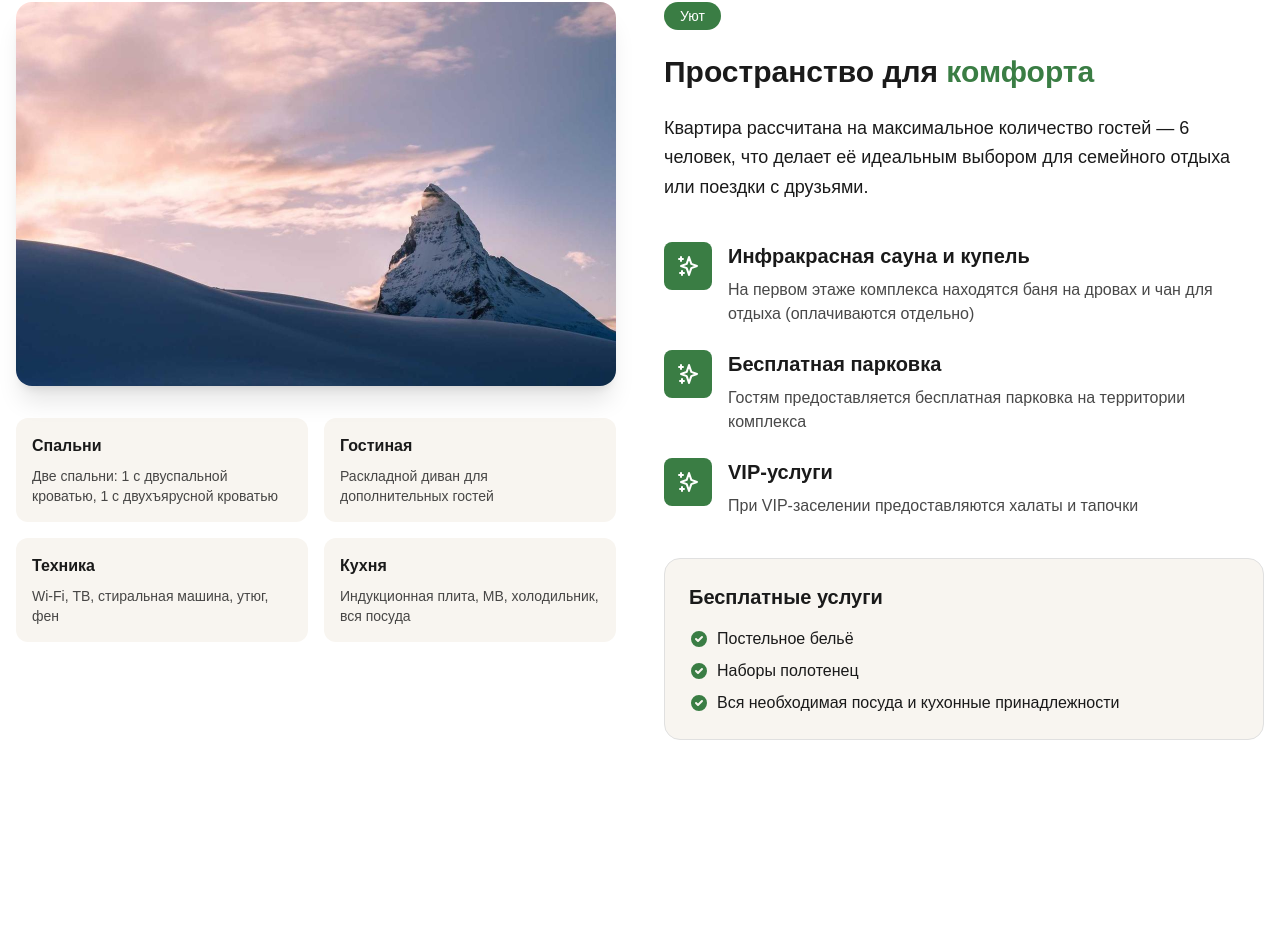
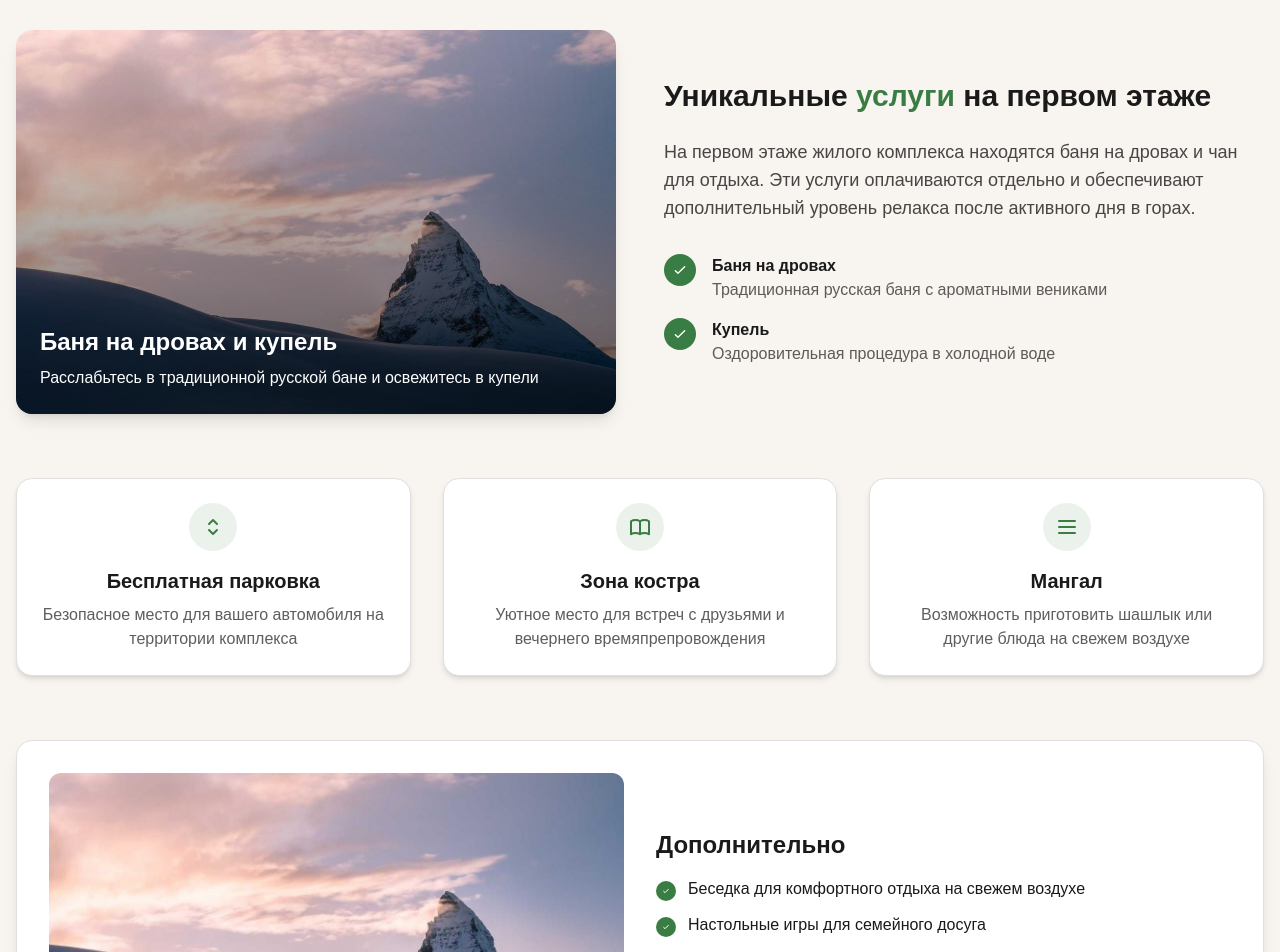
Before and after one commit to Biaslan-git/apartments-landing, a Next.js app: page / in a window 1280 px wide. Shown: the part 4462-5414 px from the top of the page. Before the commit the page ends 5266 px from the top, so only its background shows below. Built offline with nearby package versions, Linux system fonts and the light colour scheme.

Commit message:
feat(AddItionAmenities)

```diff
--- a/app/page.tsx
+++ b/app/page.tsx
@@ -2,6 +2,7 @@ import Hero from "@/components/Hero";
 import ApartmentDescription from "@/components/ApartmentDescription";
 import SleepingAreas from "@/components/SleepingAreas";
 import KitchenAndTech from "@/components/KitchenAndTech";
+import AdditionalAmenities from "@/components/AdditionalAmenities";
 import AmenitiesAndAccommodation from "@/components/AmenitiesAndAccommodation";
 
 export default function Home() {
@@ -11,6 +12,7 @@ export default function Home() {
       <ApartmentDescription />
       <SleepingAreas />
       <KitchenAndTech />
+      <AdditionalAmenities />
       <AmenitiesAndAccommodation />
     </main>
   );
--- /dev/null
+++ b/components/AdditionalAmenities.tsx
@@ -0,0 +1,147 @@
+import Image from "next/image";
+
+const AdditionalAmenities = () => {
+  return (
+    <div className="py-16 px-4 bg-[#F8F5F0]">
+      <div className="max-w-7xl mx-auto">
+        <div className="text-center mb-16">
+          <h2 className="text-4xl md:text-5xl font-bold text-[#1A1A1A] mb-4">
+            Дополнительные удобства и развлечения
+          </h2>
+          <p className="text-xl text-[#1A1A1A]/80 max-w-3xl mx-auto">
+            Помимо уюта апартаментов, у вас есть доступ к дополнительным услугам и зонам отдыха
+          </p>
+        </div>
+
+        <div className="grid lg:grid-cols-2 gap-12 mb-16">
+          <div className="relative h-96 rounded-2xl overflow-hidden shadow-lg">
+            <Image
+              src="/temp.jpg"
+              alt="Баня на дровах и купель в Домбае"
+              fill
+              style={{ objectFit: 'cover' }}
+              className="object-cover"
+            />
+            <div className="absolute inset-0 bg-gradient-to-t from-black/60 to-transparent"></div>
+            <div className="absolute bottom-0 left-0 right-0 p-6 text-white">
+              <h3 className="text-2xl font-bold mb-2">Баня на дровах и купель</h3>
+              <p>Расслабьтесь в традиционной русской бане и освежитесь в купели</p>
+            </div>
+          </div>
+
+          <div className="flex flex-col justify-center">
+            <h3 className="text-3xl font-bold text-[#1A1A1A] mb-6">
+              Уникальные <span className="text-[#3A7D44]">услуги</span> на первом этаже
+            </h3>
+            <p className="text-[#1A1A1A]/80 text-lg mb-8">
+              На первом этаже жилого комплекса находятся баня на дровах и чан для отдыха.
+              Эти услуги оплачиваются отдельно и обеспечивают дополнительный уровень релакса
+              после активного дня в горах.
+            </p>
+            <div className="space-y-4">
+              <div className="flex items-start">
+                <div className="w-8 h-8 rounded-full bg-[#3A7D44] flex items-center justify-center mr-4 flex-shrink-0">
+                  <svg className="w-4 h-4 text-white" fill="none" stroke="currentColor" viewBox="0 0 24 24" xmlns="http://www.w3.org/2000/svg">
+                    <path strokeLinecap="round" strokeLinejoin="round" strokeWidth="2" d="M5 13l4 4L19 7"></path>
+                  </svg>
+                </div>
+                <div>
+                  <h4 className="font-bold text-[#1A1A1A]">Баня на дровах</h4>
+                  <p className="text-[#1A1A1A]/70">Традиционная русская баня с ароматными вениками</p>
+                </div>
+              </div>
+              <div className="flex items-start">
+                <div className="w-8 h-8 rounded-full bg-[#3A7D44] flex items-center justify-center mr-4 flex-shrink-0">
+                  <svg className="w-4 h-4 text-white" fill="none" stroke="currentColor" viewBox="0 0 24 24" xmlns="http://www.w3.org/2000/svg">
+                    <path strokeLinecap="round" strokeLinejoin="round" strokeWidth="2" d="M5 13l4 4L19 7"></path>
+                  </svg>
+                </div>
+                <div>
+                  <h4 className="font-bold text-[#1A1A1A]">Купель</h4>
+                  <p className="text-[#1A1A1A]/70">Оздоровительная процедура в холодной воде</p>
+                </div>
+              </div>
+            </div>
+          </div>
+        </div>
+
+        <div className="grid md:grid-cols-3 gap-8 mb-16">
+          <div className="bg-white p-6 rounded-2xl shadow-md border border-[#E0E0E0] text-center">
+            <div className="w-12 h-12 bg-[#3A7D44]/10 rounded-full flex items-center justify-center mx-auto mb-4">
+              <svg xmlns="http://www.w3.org/2000/svg" className="h-6 w-6 text-[#3A7D44]" fill="none" viewBox="0 0 24 24" stroke="currentColor">
+                <path strokeLinecap="round" strokeLinejoin="round" strokeWidth={2} d="M8 9l4-4 4 4m0 6l-4 4-4-4" />
+              </svg>
+            </div>
+            <h3 className="text-xl font-bold text-[#1A1A1A] mb-2">Бесплатная парковка</h3>
+            <p className="text-[#1A1A1A]/70">Безопасное место для вашего автомобиля на территории комплекса</p>
+          </div>
+
+          <div className="bg-white p-6 rounded-2xl shadow-md border border-[#E0E0E0] text-center">
+            <div className="w-12 h-12 bg-[#3A7D44]/10 rounded-full flex items-center justify-center mx-auto mb-4">
+              <svg xmlns="http://www.w3.org/2000/svg" className="h-6 w-6 text-[#3A7D44]" fill="none" viewBox="0 0 24 24" stroke="currentColor">
+                <path strokeLinecap="round" strokeLinejoin="round" strokeWidth={2} d="M12 6.253v13m0-13C10.832 5.477 9.246 5 7.5 5S4.168 5.477 3 6.253v13C4.168 18.477 5.754 18 7.5 18s3.332.477 4.5 1.253m0-13C13.168 5.477 14.754 5 16.5 5c1.747 0 3.332.477 4.5 1.253v13C19.832 18.477 18.247 18 16.5 18c-1.746 0-3.332.477-4.5 1.253" />
+              </svg>
+            </div>
+            <h3 className="text-xl font-bold text-[#1A1A1A] mb-2">Зона костра</h3>
+            <p className="text-[#1A1A1A]/70">Уютное место для встреч с друзьями и вечернего времяпрепровождения</p>
+          </div>
+
+          <div className="bg-white p-6 rounded-2xl shadow-md border border-[#E0E0E0] text-center">
+            <div className="w-12 h-12 bg-[#3A7D44]/10 rounded-full flex items-center justify-center mx-auto mb-4">
+              <svg xmlns="http://www.w3.org/2000/svg" className="h-6 w-6 text-[#3A7D44]" fill="none" viewBox="0 0 24 24" stroke="currentColor">
+                <path strokeLinecap="round" strokeLinejoin="round" strokeWidth={2} d="M4 6h16M4 12h16M4 18h16" />
+              </svg>
+            </div>
+            <h3 className="text-xl font-bold text-[#1A1A1A] mb-2">Мангал</h3>
+            <p className="text-[#1A1A1A]/70">Возможность приготовить шашлык или другие блюда на свежем воздухе</p>
+          </div>
+        </div>
+
+        <div className="bg-white rounded-2xl p-8 shadow-lg border border-[#E0E0E0]">
+          <div className="grid md:grid-cols-2 gap-8 items-center">
+            <div className="relative h-64 rounded-xl overflow-hidden">
+              <Image
+                src="/temp.jpg"
+                alt="Беседка и зона отдыха с настольными играми"
+                fill
+                style={{ objectFit: 'cover' }}
+                className="object-cover"
+              />
+            </div>
+            <div>
+              <h3 className="text-2xl font-bold text-[#1A1A1A] mb-4">Дополнительно</h3>
+              <ul className="space-y-3">
+                <li className="flex items-start">
+                  <div className="w-5 h-5 rounded-full bg-[#3A7D44] flex items-center justify-center mr-3 flex-shrink-0 mt-1">
+                    <svg className="w-2 h-2 text-white" fill="none" stroke="currentColor" viewBox="0 0 24 24" xmlns="http://www.w3.org/2000/svg">
+                      <path strokeLinecap="round" strokeLinejoin="round" strokeWidth="3" d="M5 13l4 4L19 7"></path>
+                    </svg>
+                  </div>
+                  <span className="text-[#1A1A1A]">Беседка для комфортного отдыха на свежем воздухе</span>
+                </li>
+                <li className="flex items-start">
+                  <div className="w-5 h-5 rounded-full bg-[#3A7D44] flex items-center justify-center mr-3 flex-shrink-0 mt-1">
+                    <svg className="w-2 h-2 text-white" fill="none" stroke="currentColor" viewBox="0 0 24 24" xmlns="http://www.w3.org/2000/svg">
+                      <path strokeLinecap="round" strokeLinejoin="round" strokeWidth="3" d="M5 13l4 4L19 7"></path>
+                    </svg>
+                  </div>
+                  <span className="text-[#1A1A1A]">Настольные игры для семейного досуга</span>
+                </li>
+                <li className="flex items-start">
+                  <div className="w-5 h-5 rounded-full bg-[#3A7D44] flex items-center justify-center mr-3 flex-shrink-0 mt-1">
+                    <svg className="w-2 h-2 text-white" fill="none" stroke="currentColor" viewBox="0 0 24 24" xmlns="http://www.w3.org/2000/svg">
+                      <path strokeLinecap="round" strokeLinejoin="round" strokeWidth="3" d="M5 13l4 4L19 7"></path>
+                    </svg>
+                  </div>
+                  <span className="text-[#1A1A1A]">Уютная атмосфера для отдыха в любое время года</span>
+                </li>
+              </ul>
+            </div>
+          </div>
+        </div>
+      </div>
+    </div>
+  );
+};
+
+export default AdditionalAmenities;
```
